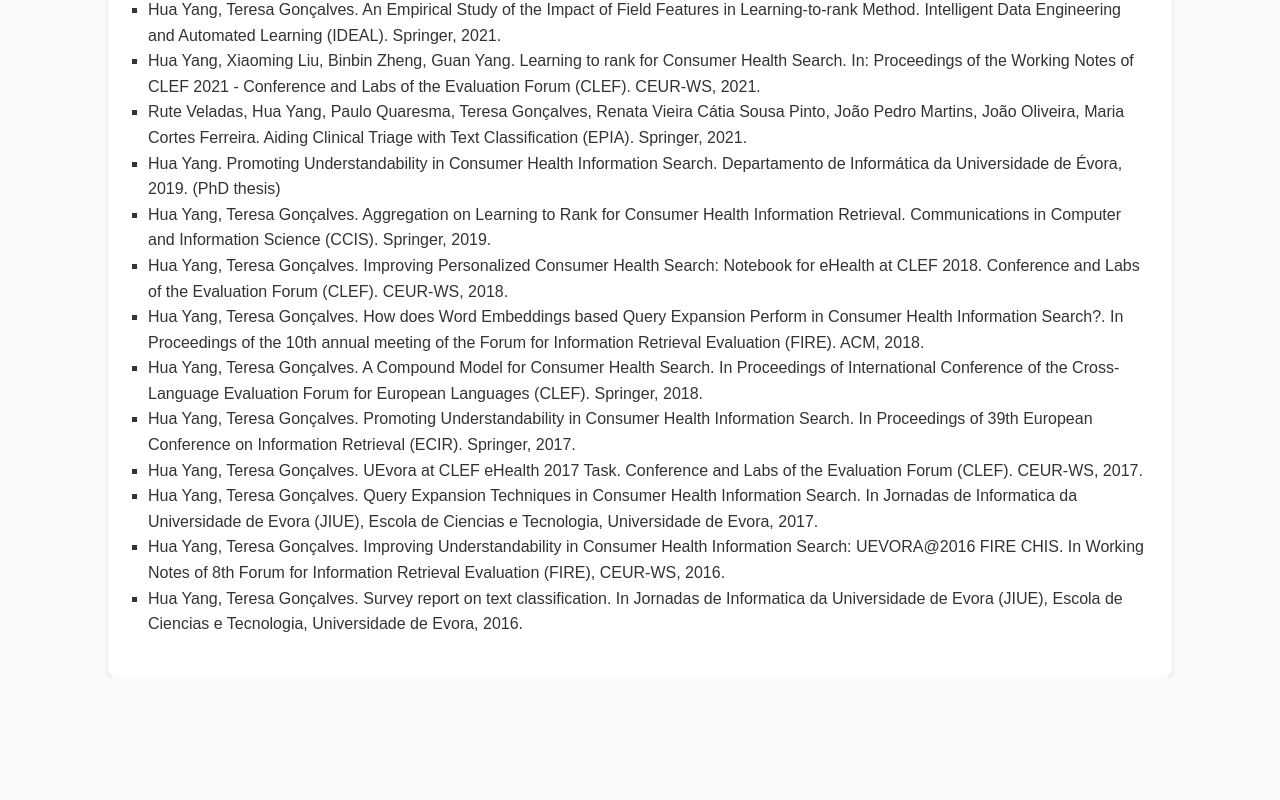
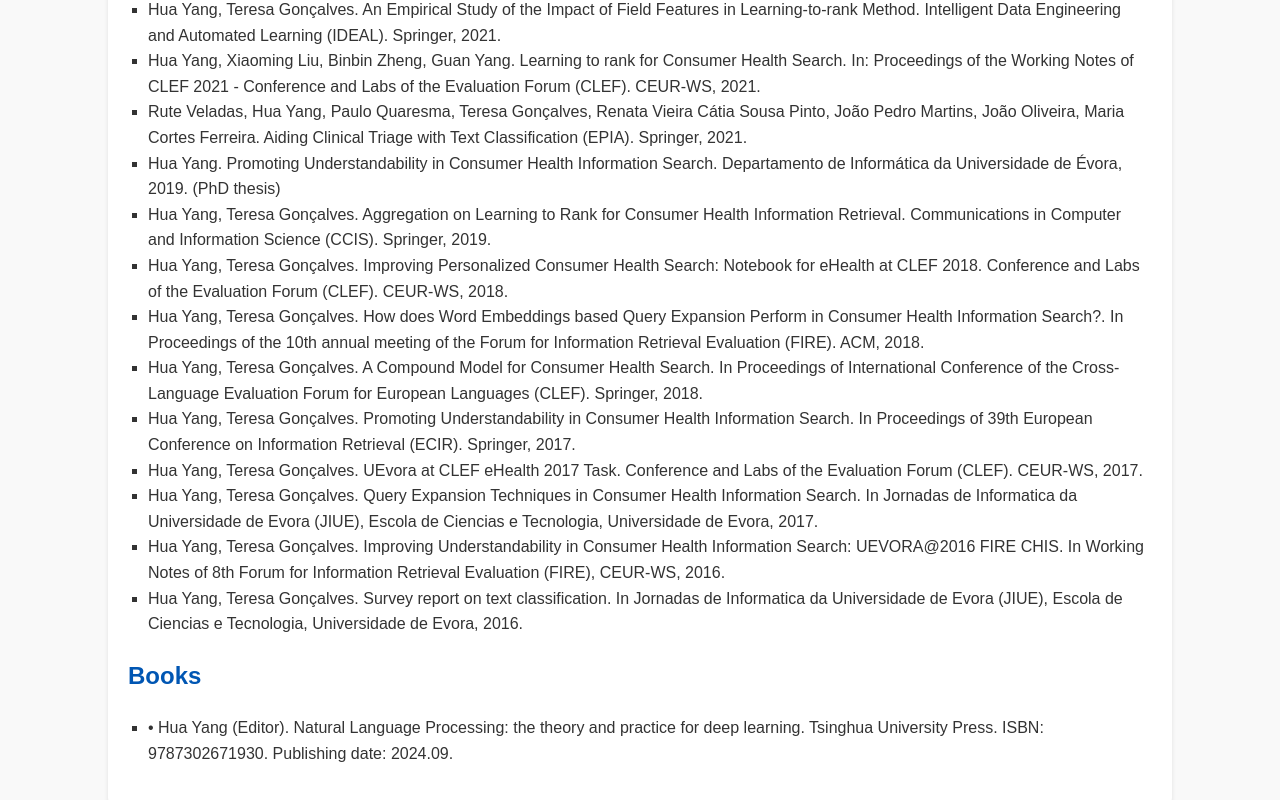
Before and after one commit to luckyAnn-2023/hy.github.io, a plain HTML site: page index.html in a window 1280 px wide. Shown: the part 1361-2161 px from the top of the page. Before the commit the page ends 2038 px from the top, so only its background shows below. Drawn offline with Linux system fonts and the light colour scheme.

Commit message:
Update index.html

```diff
--- a/index.html
+++ b/index.html
@@ -100,6 +100,12 @@
                 <li>Hua Yang, Teresa Gonçalves. Survey report on text classification. In Jornadas de Informatica da Universidade de Evora (JIUE), Escola de Ciencias e Tecnologia, Universidade de Evora, 2016.</li>
                  </ul>
         </section>
+         <section>
+            <h2>Books</h2>
+            <ul>
+                <li> •	Hua Yang (Editor). Natural Language Processing: the theory and practice for deep learning. Tsinghua University Press. ISBN: 9787302671930. Publishing date: 2024.09.  </li>
+            </ul>
+        </section>
     </div>
 </body>
 </html>
```
